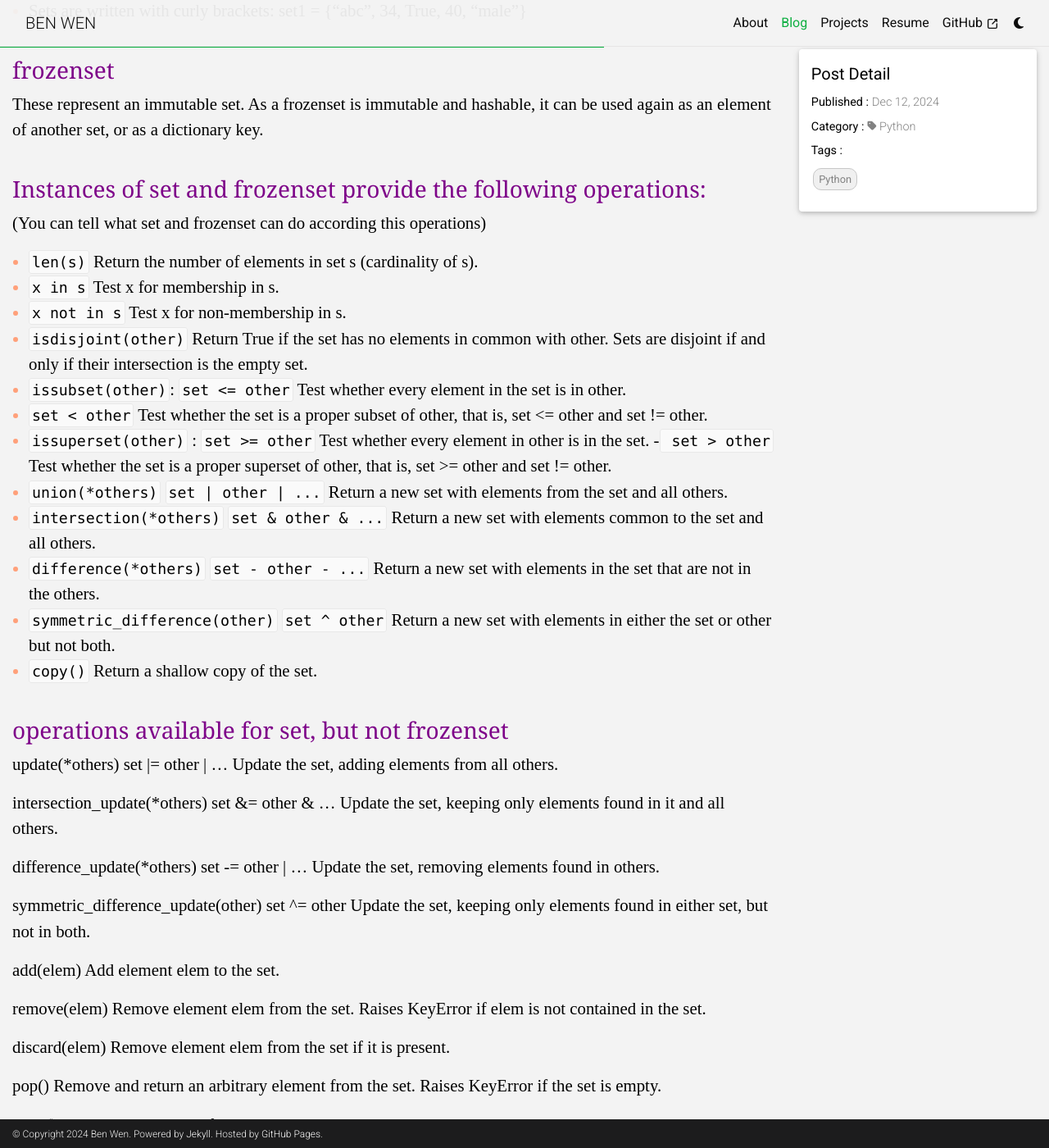
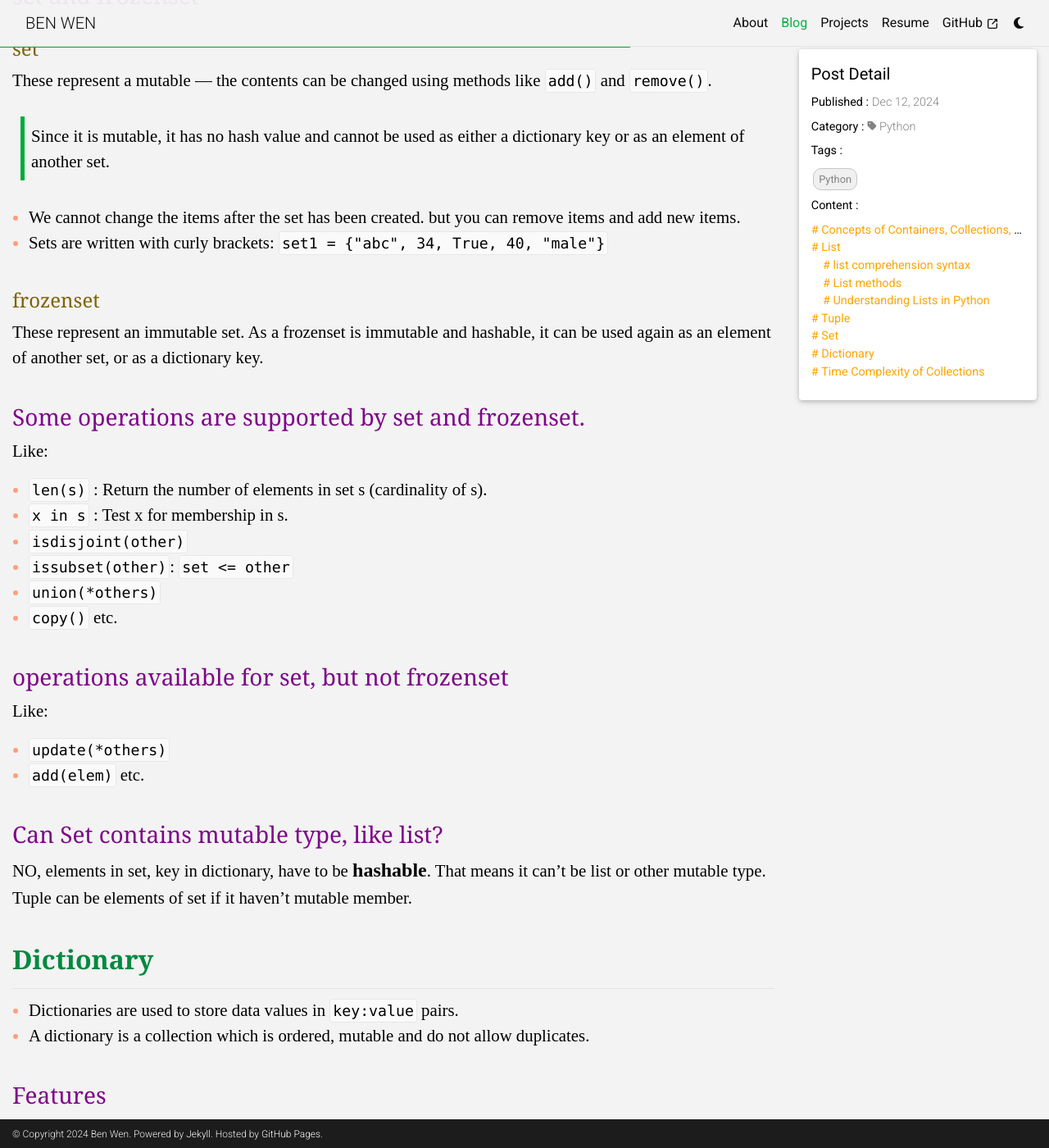
Before and after one commit to benwzj/benwzj.github.io, a Jekyll site: the page built from _posts/2024-12-12-python-collection.md, in a window 1280 px wide and 1400 px high, scrolled down 7906 px. Shown: the whole window at 82% size. Built offline with Jekyll 4.4.1, drawn with Linux system fonts in a browser that asks for light colours; comment, search, counter and statistics services are not loaded; some of the changed text lies outside the part shown.

````diff
--- a/_posts/2024-12-12-python-type.md
+++ b/_posts/2024-12-12-python-collection.md
@@ -1,9 +1,20 @@
 ---
 layout: post
-title: Python Type Overview
+title: Python Collection Overview
 date: 2024-12-12
 categories: Python
 tags: Python
+toc:
+  - name: Concepts of Containers, Collections, Sequences, Mappings
+  - name: List
+    subsections:
+      - name: list comprehension syntax
+      - name: List methods
+      - name: Understanding Lists in Python
+  - name: Tuple
+  - name: Set
+  - name: Dictionary
+  - name: Time Complexity of Collections
 ---
 
 ## Concepts of Containers, Collections, Sequences, Mappings
@@ -133,7 +144,6 @@
 - An array is a set of elements which
   - have the same size,
   - located in memory one after another, without gaps.
-
 - Since the “get value by address” memory operation takes constant time, selecting an array item by index also takes O(1).
 
 #### Array vs. List
@@ -167,16 +177,18 @@
 - remove an item from the end of the list .pop()
 
 ##### operations are “slow”:
-- Insert or delete an item by index. .insert(idx, item) and .pop(idx) take linear time `O(n)` because they shift all the elements after the target one.
-- Search or delete an item by value. item in lst, .index(item) and .remove(item) take linear time `O(n)` because they iterate over all the elements.
-- Select a slice of k elements. l`st[from:to]` takes `O(k)`.
+- Insert or delete an item by index. `.insert(idx, item)` and `.pop(idx)` take linear time `O(n)` because they shift all the elements after the target one.
+- Search or delete an item by value. item in lst, `.index(item)` and `.remove(item)` take linear time `O(n)` because they iterate over all the elements.
+- Select a slice of k elements. `lst[from:to]` takes `O(k)`.
 
 ### List questions
-- why Memory of list is like that: it depond on how many members instead of how big of the members?
-- why some operations are quick, but some are slow?
-- Do Python allocate new memory for the following variable small_list?
-big_list = [0, 1, 2, 3, 4, 5, 6, 7, 8, 9]
-small_list = big_list[:5]
+#### why Memory of list is like that: it depond on how many members instead of how big of the members?
+Because List = Array of Pointers.
+#### why some operations are quick, but some are slow?
+Understand from List = Array of Pointers.
+#### Do Python allocate new memory for the following variable small_list?
+`big_list = [0, 1, 2, 3, 4, 5, 6, 7, 8, 9]`
+`small_list = big_list[:5]`
 Ask yourself if you modify small_list, do big_list modify as well? if not, then new memory.
 
 
@@ -222,110 +234,50 @@
 
 ## Set
 
-### What is Set
-A set object is an unordered collection of distinct hashable objects.
-Like other collections, sets support x in set, len(set), and for x in set.
-Python have set and frozen set.
-
+- A set object is an unordered collection of distinct hashable objects.
+- Like other collections, sets support `x in set`, `len(set)`, and `for x in set`.
+- Python have set and frozen set.
 - Set support comprehension syntax as well, similar to list comprehension.
 
-### Common uses include
+### When use Set
 - membership testing,
 - removing duplicates from a sequence,
 - Provide computing mathematical operations such as intersection, union, difference, and symmetric difference.
 
-### set
-These represent a mutable — the contents can be changed using methods like add() and remove().
-Since it is mutable, it has no hash value and cannot be used as either a dictionary key or as an element of another set.
+### set and frozenset
+#### set
+These represent a mutable — the contents can be changed using methods like `add()` and `remove()`.
 
-- A set is a collection which is unordered, Not allow duplicates.
+> Since it is mutable, it has no hash value and cannot be used as either a dictionary key or as an element of another set.
+
 - We cannot change the items after the set has been created. but you can remove items and add new items.
-- Sets are written with curly brackets:
-set1 = {"abc", 34, True, 40, "male"}
+- Sets are written with curly brackets: `set1 = {"abc", 34, True, 40, "male"}`
 
-### frozenset
+#### frozenset
 These represent an immutable set.
 As a frozenset is immutable and hashable, it can be used again as an element of another set, or as a dictionary key.
 
-### Instances of set and frozenset provide the following operations:
-(You can tell what set and frozenset can do according this operations)
-
-- `len(s)`
-Return the number of elements in set s (cardinality of s).
-- `x in s`
-Test x for membership in s.
-- `x not in s`
-Test x for non-membership in s.
+### Some operations are supported by set and frozenset.
+Like:
+- `len(s)` : Return the number of elements in set s (cardinality of s).
+- `x in s` :  Test x for membership in s.
 - `isdisjoint(other)`
-Return True if the set has no elements in common with other. Sets are disjoint if and only if their intersection is the empty set.
 - `issubset(other)`: `set <= other`
-Test whether every element in the set is in other.
-- `set < other`
-Test whether the set is a proper subset of other, that is, set <= other and set != other.
-- `issuperset(other)` :
-`set >= other`
-Test whether every element in other is in the set.
--` set > other`
-Test whether the set is a proper superset of other, that is, set >= other and set != other.
 - `union(*others)`
-`set | other | ...`
-Return a new set with elements from the set and all others.
-- `intersection(*others)`
-`set & other & ...`
-Return a new set with elements common to the set and all others.
-- `difference(*others)`
-`set - other - ...`
-Return a new set with elements in the set that are not in the others.
-- `symmetric_difference(other)`
-`set ^ other`
-Return a new set with elements in either the set or other but not both.
-- `copy()`
-Return a shallow copy of the set.
+- `copy()` etc.
 
 ### operations available for set, but not frozenset
+Like:
+- `update(*others)`
+- `add(elem)` etc.
 
-update(*others)
-set |= other | ...
-Update the set, adding elements from all others.
-
-intersection_update(*others)
-set &= other & ...
-Update the set, keeping only elements found in it and all others.
-
-difference_update(*others)
-set -= other | ...
-Update the set, removing elements found in others.
-
-symmetric_difference_update(other)
-set ^= other
-Update the set, keeping only elements found in either set, but not in both.
-
-add(elem)
-Add element elem to the set.
-
-remove(elem)
-Remove element elem from the set. Raises KeyError if elem is not contained in the set.
-
-discard(elem)
-Remove element elem from the set if it is present.
-
-pop()
-Remove and return an arbitrary element from the set. Raises KeyError if the set is empty.
-
-clear()
-Remove all elements from the set.
-
-### Questions
-
-#### Can Set contains mutable type, like list?
-NO, elements in set, key in dictionary, have to be hashable. That means it can’t be list or other mutable type. Tuple can be elements of set if it haven’t mutable member.
+### Can Set contains mutable type, like list?
+NO, elements in set, key in dictionary, have to be **hashable**. That means it can’t be list or other mutable type. Tuple can be elements of set if it haven’t mutable member.
 
 ## Dictionary
 
-### What is Dictionary
-
-Dictionaries are used to store data values in `key:value` pairs.
-A dictionary is a collection which is ordered*, mutable and do not allow duplicates.
+- Dictionaries are used to store data values in `key:value` pairs.
+- A dictionary is a collection which is ordered, mutable and do not allow duplicates.
 
 ### Features
 
@@ -336,8 +288,7 @@
 `dict([('sape', 4139), ('guido', 4127), ('jack', 4098)])` get
 `{'sape': 4139, 'guido': 4127, 'jack': 4098}`
 - dict comprehensions can be used to create dictionaries from arbitrary key and value expressions:
-`{x: x**2 for x in (2, 4, 6)}` get
-`{2: 4, 4: 16, 6: 36}`
+`{x: x**2 for x in (2, 4, 6)}` get `{2: 4, 4: 16, 6: 36}`
 
 ### Accessing Items
 
@@ -436,10 +384,10 @@
 ```
 
 ### Copy Dictionary
-- copy()
+- `copy()`
 Dictionary method copy() can create a new dict according to the current dict.
 
-- dict()
+- `dict()`
 Another way to make a copy is to use the built-in function dict().
 
 - Loop over dict
@@ -452,7 +400,6 @@
 ### Question
 
 - How to get the first item of a dict?
-
 
 ## Time Complexity of Collections
 
````
Also changed, not shown: other parts of _posts/2024-12-12-python-collection.md (+12 -15 lines), _posts/2024-12-14-python-string.md (added, +500 -0 lines), assets/img/PyUnicodeObject.jpg (added), assets/img/python-string-unicode.jpg (added).
